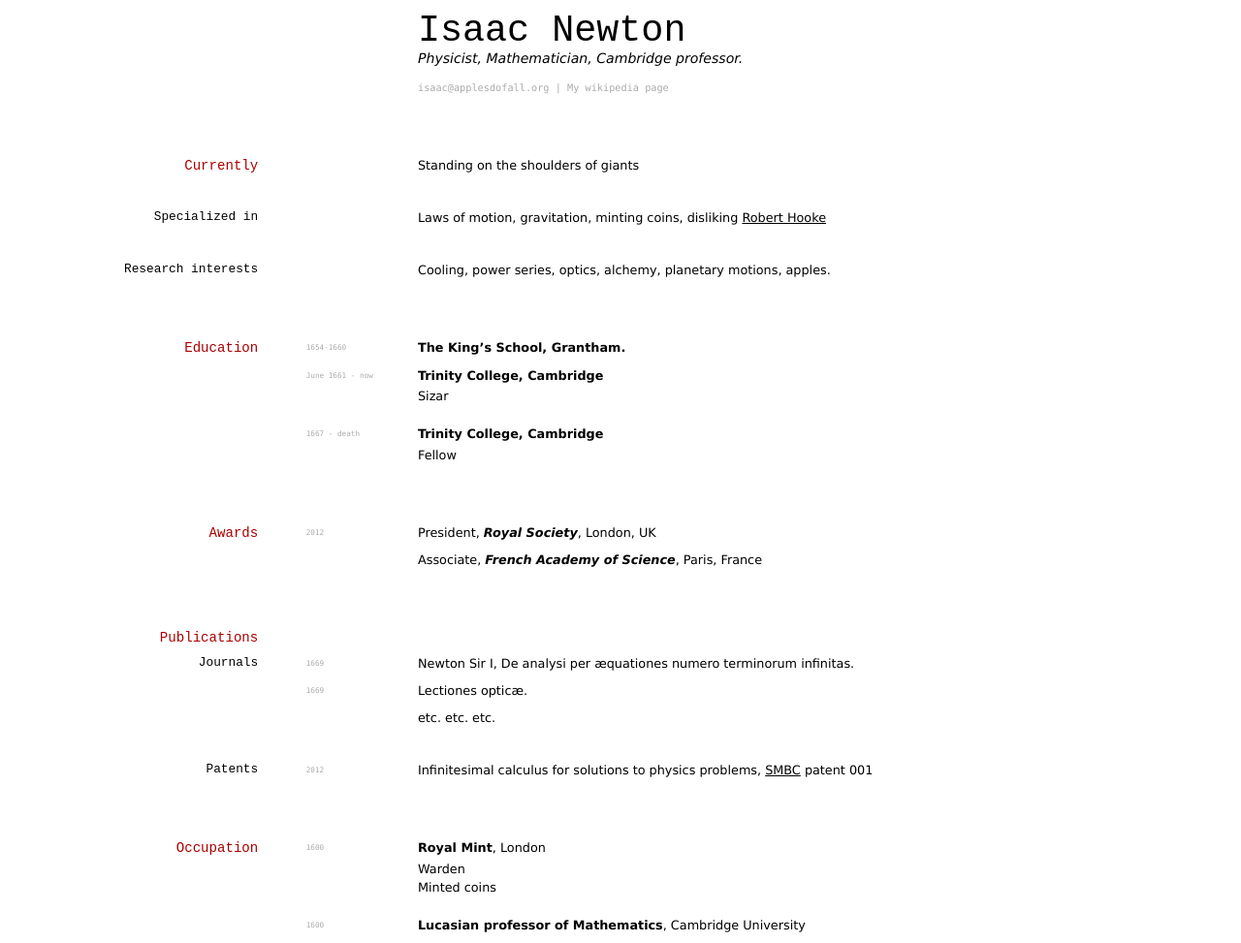
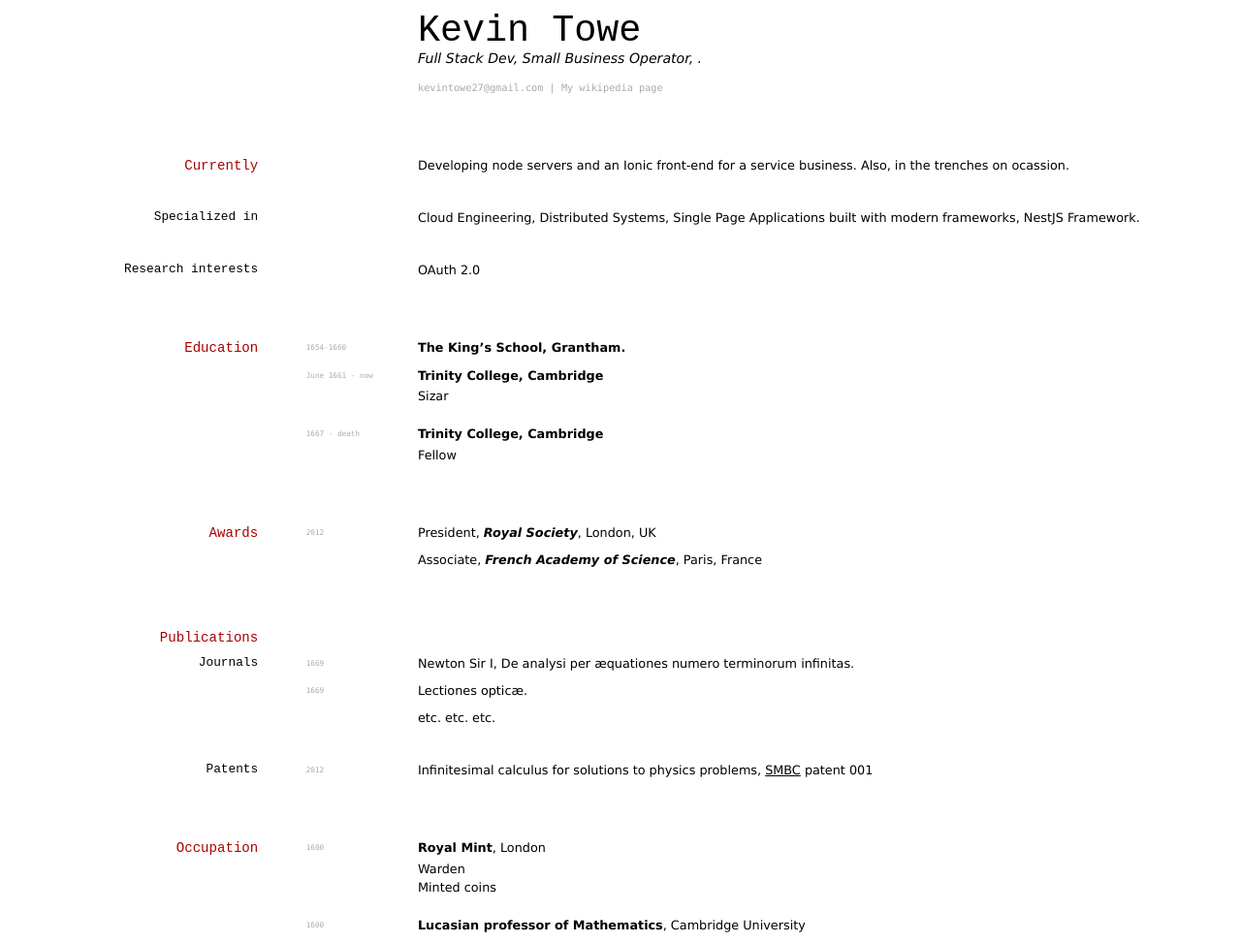
Before and after one commit to elipapa/markdown-cv, a Jekyll site: the page built from index.md, in a window 1280 px wide. Shown: the whole page at 97% size. Built offline with Jekyll 4.4.1, drawn with Linux system fonts in a browser that asks for light colours.

Commit message:
Initial update

```diff
--- a/index.md
+++ b/index.md
@@ -1,28 +1,28 @@
 ---
 layout: cv
-title: Isaac Newtons's CV
+title: Kevin Towe's CV
 ---
-# Isaac Newton
-Physicist, Mathematician, Cambridge professor.
+# Kevin Towe
+Full Stack Dev, Small Business Operator, .
 
 <div id="webaddress">
-<a href="isaac@applesdofall.org">isaac@applesdofall.org</a>
+<a href="kevintowe27@gmail.com">kevintowe27@gmail.com</a>
 | <a href="http://en.wikipedia.org/wiki/Isaac_Newton">My wikipedia page</a>
 </div>
 
 
 ## Currently
 
-Standing on the shoulders of giants
+Developing node servers and an Ionic front-end for a service business. Also, in the trenches on ocassion.
 
 ### Specialized in
 
-Laws of motion, gravitation, minting coins, disliking [Robert Hooke](http://en.wikipedia.org/wiki/Robert_Hooke)
+Cloud Engineering, Distributed Systems, Single Page Applications built with modern frameworks, NestJS Framework.
 
 
 ### Research interests
 
-Cooling, power series, optics, alchemy, planetary motions, apples.
+OAuth 2.0
 
 
 ## Education
```
